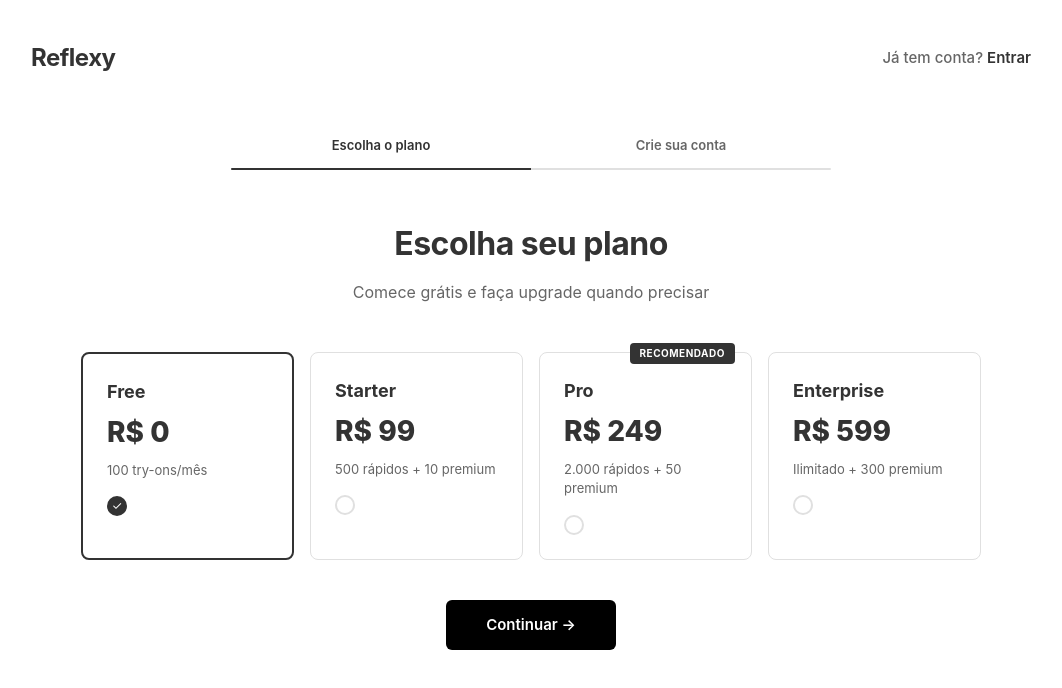
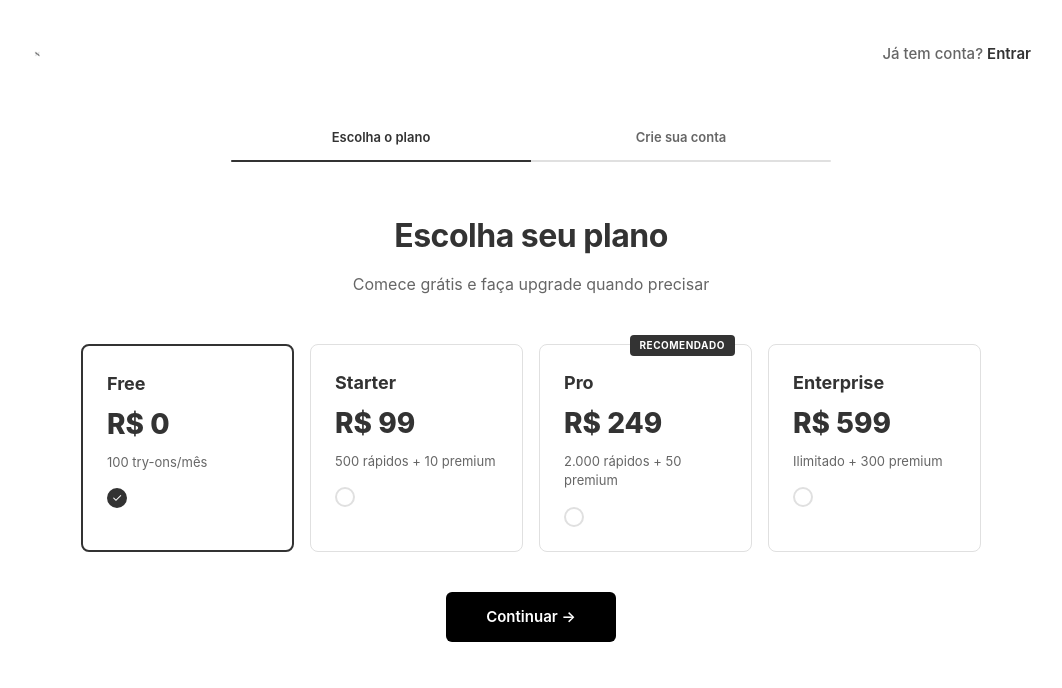
Before and after one commit to colingisely/tryon-app, a Next.js app: page /signup in a window 1280 px wide. Shown: the top 688 px of the page, without its empty margins (109-1171 px from the left). Built offline with nearby package versions, Linux system fonts and the light colour scheme; no server answers.

Commit message:
feat: configure real Stripe Price IDs and apply logos to all pages

```diff
--- a/app/api/payments/create-checkout/route.ts
+++ b/app/api/payments/create-checkout/route.ts
@@ -14,12 +14,12 @@ const supabase =
       )
     : null;
 
-// Stripe Price IDs — set these after creating products in Stripe Dashboard
-// Format: price_XXXXXXXXXXXXXXXXXXXX
+// Stripe Price IDs
 const STRIPE_PRICE_IDS: Record<string, string> = {
-  starter_monthly: process.env.STRIPE_PRICE_STARTER_MONTHLY || "",
-  pro_monthly: process.env.STRIPE_PRICE_PRO_MONTHLY || "",
-  enterprise_monthly: process.env.STRIPE_PRICE_ENTERPRISE_MONTHLY || "",
+  free_monthly: process.env.STRIPE_PRICE_FREE_MONTHLY || "price_1T76CW1oCVkpQBTzGeXwx8Xd",
+  starter_monthly: process.env.STRIPE_PRICE_STARTER_MONTHLY || "price_1T76Ds1oCVkpQBTzm5P9bkqi",
+  pro_monthly: process.env.STRIPE_PRICE_PRO_MONTHLY || "price_1T76Ff1oCVkpQBTz1RwtClv0",
+  enterprise_monthly: process.env.STRIPE_PRICE_ENTERPRISE_MONTHLY || "price_1T76K01oCVkpQBTz4CsbJnYG",
 };
 
 export async function POST(req: Request) {
--- a/app/dashboard/page.tsx
+++ b/app/dashboard/page.tsx
@@ -306,17 +306,7 @@ export default function DashboardPage() {
       }}>
         {/* Logo */}
         <div style={{ padding: "0 24px 32px" }}>
-          <div style={{ display: "flex", alignItems: "center", gap: 10 }}>
-            <img src="/logo-symbol-white.png" alt="Reflexy" style={{ width: 28, height: 28 }} onError={(e) => {
-              (e.target as HTMLImageElement).style.display = 'none';
-            }} />
-            <span style={{
-              fontSize: 20,
-              fontWeight: 700,
-              color: THEME.text,
-              letterSpacing: "-0.5px",
-            }}>Reflexy</span>
-          </div>
+          <img src="/logos/logo-horizontal-dark.png" alt="Reflexy" style={{ height: 28, width: "auto" }} />
         </div>
 
         {/* Nav */}
--- a/app/pricing/page.tsx
+++ b/app/pricing/page.tsx
@@ -164,9 +164,8 @@ export default function PricingPage() {
         alignItems: "center",
         borderBottom: "1px solid rgba(255,255,255,0.08)",
       }}>
-        <a href="/" style={{ textDecoration: "none", display: "flex", alignItems: "center", gap: "10px" }}>
-          <img src="/logo-symbol.png" alt="Reflexy" style={{ height: "32px" }} />
-          <span style={{ color: "#fff", fontWeight: 700, fontSize: "18px", letterSpacing: "0.05em" }}>REFLEXY</span>
+        <a href="/" style={{ textDecoration: "none", display: "flex", alignItems: "center" }}>
+          <img src="/logos/logo-horizontal-dark.png" alt="Reflexy" style={{ height: "32px", width: "auto" }} />
         </a>
         <div style={{ display: "flex", gap: "12px", alignItems: "center" }}>
           {user ? (
--- a/app/signup/page.tsx
+++ b/app/signup/page.tsx
@@ -87,14 +87,8 @@ export default function SignupPage() {
         justifyContent: "space-between",
         alignItems: "center",
       }}>
-        <Link href="/" style={{
-          fontSize: 24,
-          fontWeight: 700,
-          color: THEME.text,
-          textDecoration: "none",
-          letterSpacing: "-0.5px",
-        }}>
-          Reflexy
+        <Link href="/" style={{ textDecoration: "none", display: "flex", alignItems: "center" }}>
+          <img src="/logos/logo-horizontal-dark.png" alt="Reflexy" style={{ height: 28, width: "auto" }} />
         </Link>
         <Link href="/login" style={{
           color: THEME.textMuted,
```
